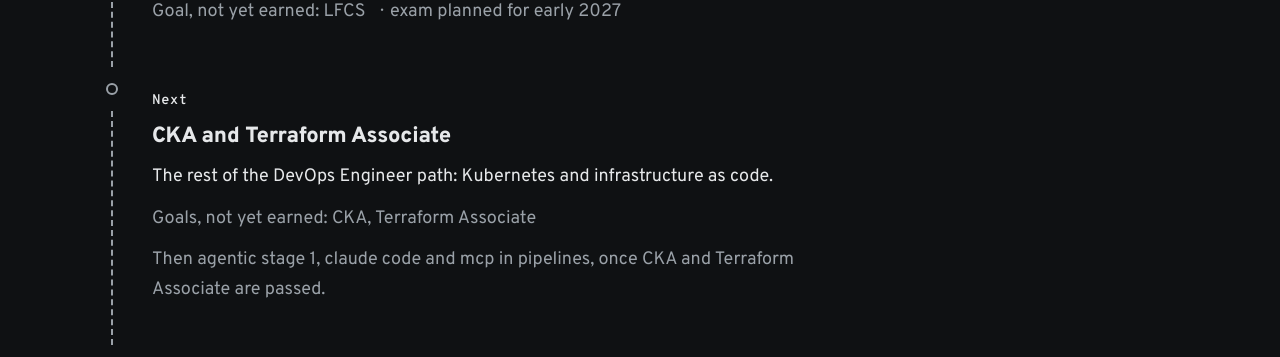
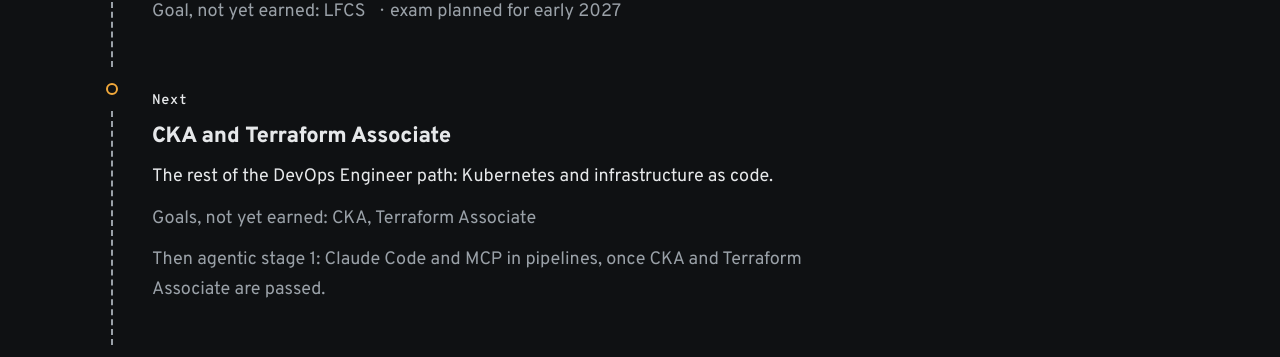
Before and after one commit to lionelkanyowa/lionelkanyowa.github.io, a Jekyll site: the page built from index.html, in a window 1280 px wide. Shown: the part 1000-1357 px from the top of the page. Built offline with Jekyll 4.4.1, drawn with Linux system fonts in a browser that asks for light colours.

Commit message:
fix: match the rendered rev2 mockups for nav and the Next light
Underline the current nav link (2px, 8px offset) and draw the Next status
light as an amber ring, as the mockups show. Keep the agentic stage title
in its own case on Home's Next block.

Co-Authored-By: Claude Opus 5.5 <noreply@anthropic.com>

```diff
--- a/assets/css/main.css
+++ b/assets/css/main.css
@@ -127,6 +127,7 @@ code, kbd, pre, samp { font-family: var(--mono); }
   color: var(--muted); text-decoration: none; font-size: 15px; font-weight: 500; transition: color .15s;
 }
 .page-link:hover, .page-link.active { color: var(--ink); }
+.page-link.active { text-decoration: underline; text-decoration-thickness: 2px; text-underline-offset: 8px; }
 @media (max-width: 640px) {
   .header-content { padding-block: 8px 4px; }
   .nav-menu { gap: 0; margin-inline: -10px; }
@@ -163,7 +164,7 @@ code, kbd, pre, samp { font-family: var(--mono); }
 }
 
 /* ---- status lights ------------------------------------------------------ */
-/* Now = amber with a slow pulse · Done = green with a check · Next/Later = grey ring */
+/* Now = amber with a slow pulse · Done = green with a check · Next = amber ring · Later = grey ring */
 @keyframes lk-pulse {
   0%, 100% { box-shadow: 0 0 0 3px color-mix(in srgb, var(--accent) 30%, transparent); }
   50% { box-shadow: 0 0 0 7px color-mix(in srgb, var(--accent) 10%, transparent); }
@@ -177,6 +178,7 @@ code, kbd, pre, samp { font-family: var(--mono); }
   box-shadow: 0 0 0 4px color-mix(in srgb, var(--accent) 24%, transparent);
   animation: lk-pulse 2.6s ease-in-out infinite;
 }
+.route-step.next .light { border-color: var(--accent); }
 .light.done { width: 18px; height: 18px; background: var(--done); border: 0; }
 .light.done::after {
   content: ""; position: absolute; left: 6px; top: 3px; width: 5px; height: 9px;
--- a/index.html
+++ b/index.html
@@ -71,7 +71,7 @@ description: Network and systems administrator going deeper into Linux, containe
           {% if goals.size > 0 %}<p class="goals">Goals, not yet earned: {{ goals | join: ", " }}</p>{% endif %}
           {% if next_phase.agentic %}
           {% assign cert_codes = next_phase.certs | map: "code" %}
-          <p class="goals">Then agentic stage {{ next_phase.agentic.stage }}, {{ next_phase.agentic.title | downcase }}, once {% include and-list.html items=cert_codes %} {% if cert_codes.size > 1 %}are{% else %}is{% endif %} passed.</p>
+          <p class="goals">Then agentic stage {{ next_phase.agentic.stage }}: {{ next_phase.agentic.title }}, once {% include and-list.html items=cert_codes %} {% if cert_codes.size > 1 %}are{% else %}is{% endif %} passed.</p>
           {% endif %}
         </div>
       </li>
```
Also changed, not shown: CLAUDE.md (+1 -1 lines), docs/PROGRESS.md (+1 -2 lines).
